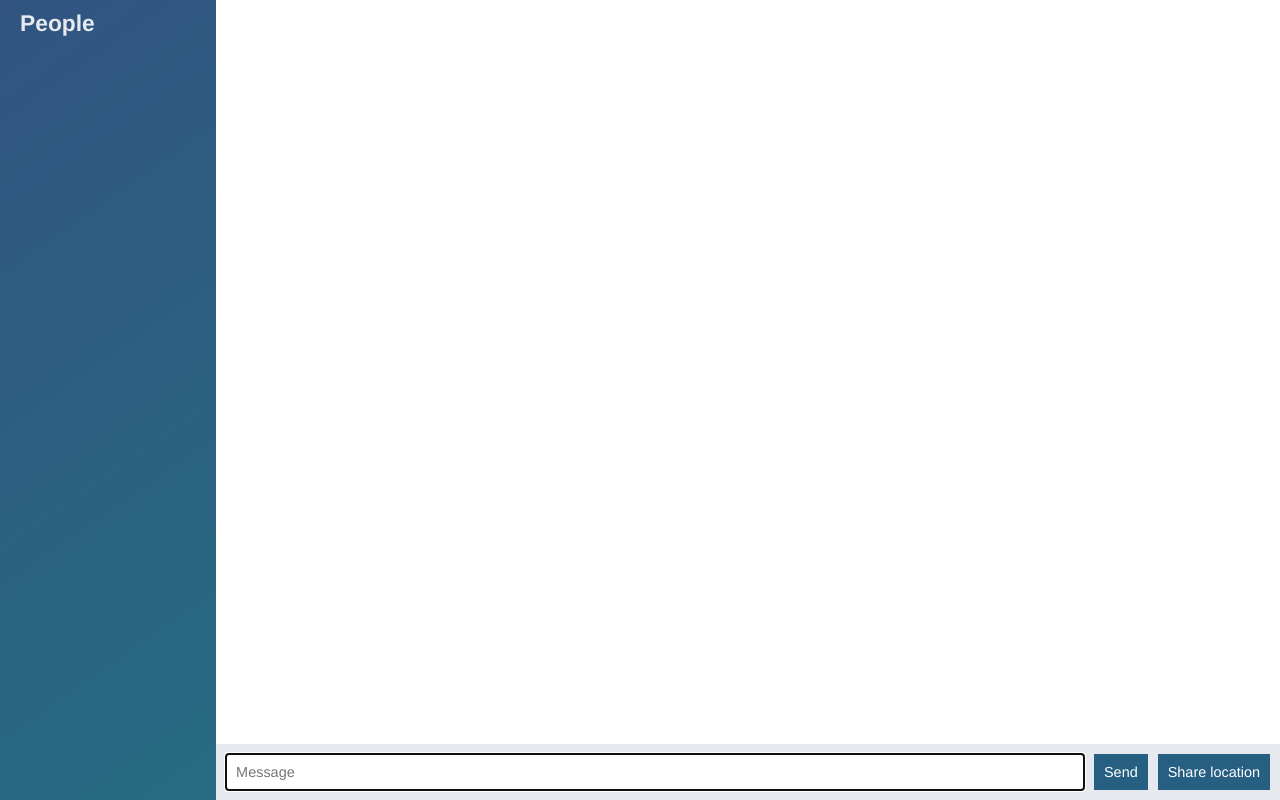
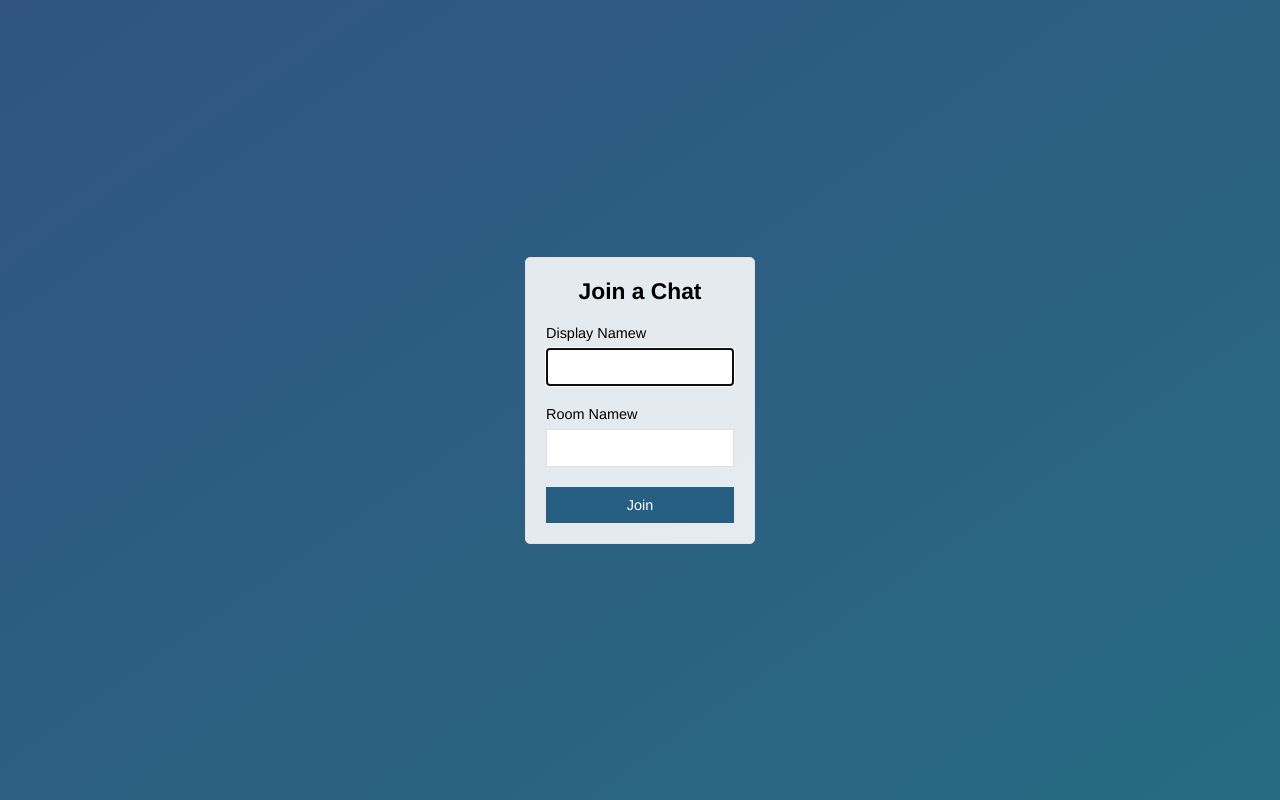
Before and after one commit to PapaKoop/chat-app, a website: page public/index.html in a window 1280 px wide. Drawn offline with nearby package versions, Linux system fonts and the light colour scheme; no server answers.

Commit message:
Add join page

```diff
--- a/public/index.html
+++ b/public/index.html
@@ -2,60 +2,28 @@
 <html>
   <head>
     <meta charset="utf-8">
+    <title>Join | Chat App</title>
+    <meta name="viewport" content="width=device-width, initial-scale=1, user-scalable=no">
     <link rel="stylesheet" href="/css/styles.css">
-    <title></title>
   </head>
-  <body class="chat">
-
-    <div class="chat__sidebar">
-      <h3>People</h3>
-      <div id="users"></div>
+  <body class="centered-form">
+    <div class="centered-form__form">
+      <form action="/chat.html">
+        <div class="form-field">
+          <h3>Join a Chat</h3>
+        </div>
+        <div class="form-field">
+          <label>Display Namew</label>
+          <input type="text" name="name" autofocus/>
+        </div>
+        <div class="form-field">
+          <label>Room Namew</label>
+          <input type="text" name="room"/>
+        </div>
+        <div class="form-field">
+          <button>Join</button>
+        </div>
+      </form>
     </div>
-
-    <div class="chat__main">
-      <ol id="messages" class="chat__messages"></ol>
-
-      <div class="chat__footer">
-        <form id="message-form">
-          <input name="message" type="text" placeholder="Message" autofocus autocomplete="off"/>
-          <button>Send</button>
-        </form>
-        <button id="send-location" type="button" name="button">Share location</button>
-      </div>
-    </div>
-
-    <script id="message-template" type="text/template">
-      <li class="message">
-        <div class="message__title">
-          <h4>{{from}}</h4>
-          <span>{{createdAt}}</span>
-        </div>
-
-        <div class="message__body">
-          <p>{{text}}</p>
-        </div>
-      </li>
-    </script>
-
-    <script id="location-message-template" type="text/template">
-      <li class="message">
-        <div class="message__title">
-          <h4>{{from}}</h4>
-          <span>{{createdAt}}</span>
-        </div>
-
-        <div class="message__body">
-          <p>
-            <a href="{{url}}" target="_blank">My current location</a>
-          </p>
-        </div>
-      </li>
-    </script>
-
-    <script src="/socket.io/socket.io.js"></script>
-    <script src="/js/libs/jquery-3.3.1.min.js"></script>
-    <script src="/js/libs/moment.js"></script>
-    <script src='/js/libs/mustache.js'></script>
-    <script src="/js/index.js"></script>
   </body>
 </html>
```
Also changed, not shown: public/chat.html (added, +62 -0 lines), public/js/chat.js (renamed from public/js/index.js).
